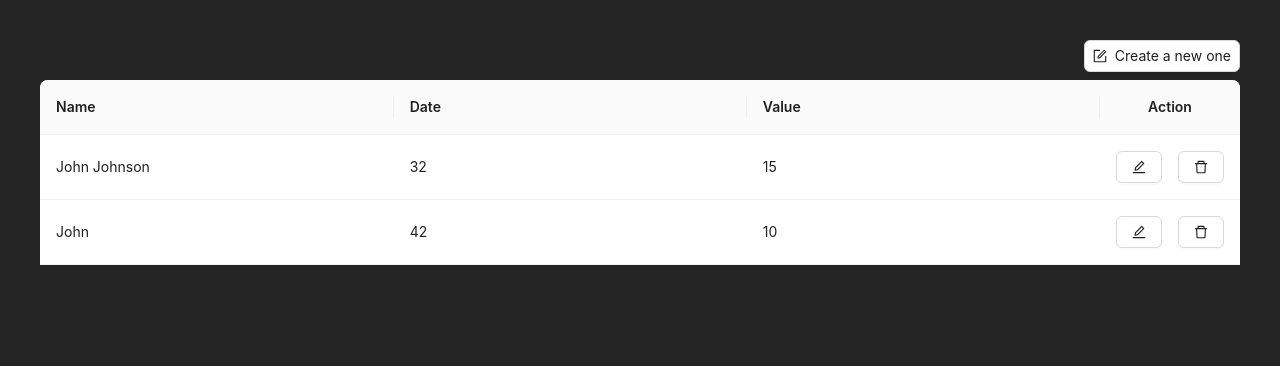
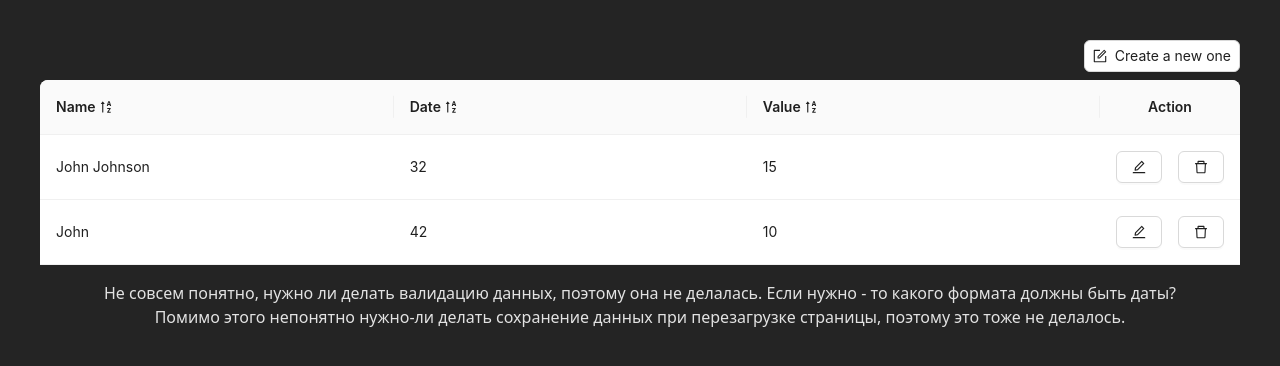
Before and after one commit to jsemenborodas/kaspel-an, a React (Vite) app: page / in a window 1280 px wide. Shown: the top 366 px of the page. Built offline with nearby package versions, Linux system fonts and the light colour scheme.

Commit message:
feat: add function to sort data

```diff
--- a/src/components/table/Table.tsx
+++ b/src/components/table/Table.tsx
@@ -2,7 +2,9 @@ import { Space, Table, Button, Flex} from 'antd';
 import {
   DeleteOutlined,
   EditOutlined,
-  FormOutlined
+  FormOutlined,
+  SortAscendingOutlined,
+  SortDescendingOutlined
 } from '@ant-design/icons';
 
 import './Table.css'
@@ -20,6 +22,9 @@ export type DataSourceType = {
 export function TableComponent() {
     const [isCreateModalOpen, setIsCreateModalOpen] = useState(false);
     const [isEditModalOpen, setIsEditModalOpen] = useState(false);
+    const [isNameAscending, setIsNameAcsending] = useState<boolean|undefined>(undefined);
+    const [isDateAscending, setIsDateAscending] = useState<boolean|undefined>(undefined);
+    const [isValueAscending, setIsValueAscending] = useState<boolean|undefined>(undefined);
     const [editData, setEditData] = useState<DataSourceType>({name: '', date: 0, value: 0, key: '0'})
     const [dataSource, setDataSource] = useState<DataSourceType[]>([
     {
@@ -36,28 +41,81 @@ export function TableComponent() {
     },
   ]);
 
+    const sortByNames = () => {
+        if(isNameAscending === undefined) {
+            setIsNameAcsending(true);
+        } else {
+            setIsNameAcsending(!isNameAscending)
+        }
+        setIsDateAscending(undefined);
+        setIsValueAscending(undefined);
+        const sortedData = [...dataSource].sort((a,b) => {
+            if(isNameAscending) {
+                return a.name.localeCompare(b.name)
+            } else {
+                return b.name.localeCompare(a.name)
+            }
+        })
+        setDataSource(sortedData);
+    }
+    const sortByDate = () => {
+        if(isDateAscending === undefined) {
+            setIsDateAscending(true);
+        } else {
+            setIsDateAscending(!isDateAscending)
+        }
+        setIsNameAcsending(undefined);
+        setIsValueAscending(undefined);
+        const sortedData = [...dataSource].sort((a,b) => {
+            if(isDateAscending) {
+                return a.date - b.date;
+            } else {
+                return b.date - a.date;
+            }
+        })
+        setDataSource(sortedData);
+    }
+    const sortByValue = () => {
+        if(isValueAscending === undefined) {
+            setIsValueAscending(true);
+        } else {
+            setIsValueAscending(!isValueAscending)
+        }
+        setIsDateAscending(undefined);
+        setIsNameAcsending(undefined);
+        const sortedData = [...dataSource].sort((a,b) => {
+            if(isValueAscending) {
+                return a.value - b.value;
+            } else {
+                return b.value - a.value;
+            }
+        })
+        setDataSource(sortedData);
+    }
+
+
 
     const columns = [
         {
-            title: 'Name',
+            title: (<span  onClick={() => sortByNames()} style={{cursor: 'pointer', userSelect: 'none', backgroundColor: isNameAscending !== undefined ? 'rgba(0, 0, 0, 0.1)': undefined}}>Name {isNameAscending ? <SortAscendingOutlined /> : <SortDescendingOutlined />}</span>),
             dataIndex: 'name',
             key: 'name',
             width: '30%'
         },
         {
-            title: 'Date',
+             title: (<span onClick={() => sortByDate()} style={{ cursor: 'pointer',  userSelect: 'none',backgroundColor: isDateAscending !== undefined ? 'rgba(0, 0, 0, 0.1)': undefined}}>Date {isDateAscending ? <SortAscendingOutlined /> : <SortDescendingOutlined />}</span>),
             dataIndex: 'date',
             key: 'date',
              width: '30%'
         },
         {
-             title: 'Value',
+              title: (<span onClick={() => sortByValue()} style={{cursor: 'pointer', userSelect: 'none', backgroundColor: isValueAscending !== undefined ? 'rgba(0, 0, 0, 0.1)': undefined}}>Value {isValueAscending ? <SortAscendingOutlined /> : <SortDescendingOutlined />}</span>),
              dataIndex: 'value',
              key: 'value',
               width: '30%'
             },
             {
-                title: 'Action',
+                title: (<span style={{userSelect: 'none'}}>Action</span>),
                 key: 'action',
                 align: 'center',
                 width: '10%',
@@ -103,5 +161,7 @@ return(<>
     <Table pagination={false} columns={columns} dataSource={dataSource.map((i)=> i)} className='Table'/>
     <CreateModal isModalOpen = {isCreateModalOpen} setIsModalOpen={setIsCreateModalOpen} addToDataSource={AddToDataSource}/>
     <EditModal isModalOpen ={isEditModalOpen} setIsModalOpen={setIsEditModalOpen} changeData={changeData} data={editData}/>
+    <p>Не совсем понятно, нужно ли делать валидацию данных, поэтому она не делалась. Если нужно - то какого формата должны быть даты?<br />
+    Помимо этого непонятно нужно-ли делать сохранение данных при перезагрузке страницы, поэтому это тоже не делалось.</p>
     </>)
 }
```
